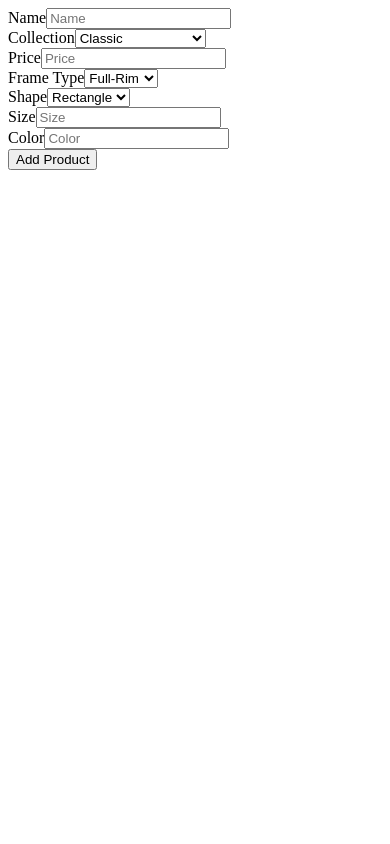
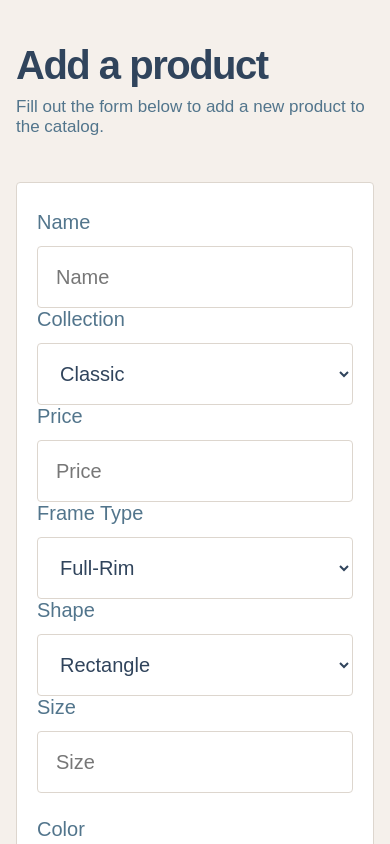
Before and after one commit to bkibet-dev/verre, a React (Vite) app in the folder verre/: page / in a window 390 px wide. Shown: the top 844 px of the page. Built offline with nearby package versions, Linux system fonts and the light colour scheme.

Commit message:
added styles in AddProduct.css

```diff
--- a/verre/src/components/AddProduct.css
+++ b/verre/src/components/AddProduct.css
@@ -0,0 +1,200 @@
+* {
+    box-sizing: border-box;
+}
+
+body {
+    margin: 0;
+    background: #f5f0eb;
+    color: #30445c;
+    font-family: Arial, Helvetica, sans-serif;
+}
+
+.add-product-page {
+    width: min(1120px, calc(100% - 96px));
+    margin: 80px auto 140px;
+    flex: 1;
+}
+
+.page-heading {
+    margin-bottom: 45px;
+}
+
+.page-heading h1 {
+    margin: 0 0 12px;
+    color: #30445c;
+    font-size: 54px;
+    line-height: 1;
+    letter-spacing: -1.5px;
+}
+
+.page-heading p {
+    margin: 0;
+    color: #52758c;
+    font-size: 21px;
+}
+
+.product-form {
+    background: #ffffff;
+    border: 1px solid #ddd6ce;
+    border-radius: 4px;
+    padding: 60px;
+}
+
+.form-row {
+    display: grid;
+    grid-template-columns: 1fr 1fr;
+    gap: 28px;
+    margin-bottom: 32px;
+}
+
+.form-field {
+    display: flex;
+    flex-direction: column;
+}
+
+.form-field.full-width {
+    grid-column: 1 / -1;
+}
+
+.form-field label {
+    margin-bottom: 12px;
+    color: #52758c;
+    font-size: 20px;
+}
+
+.form-field input,
+.form-field select,
+.form-field textarea {
+    width: 100%;
+    padding: 18px;
+    border: 1px solid #ddd6ce;
+    border-radius: 4px;
+    background: #ffffff;
+    color: #30445c;
+    font-size: 20px;
+    font-family: inherit;
+    outline: none;
+    transition: border-color 0.2s ease;
+}
+
+.form-field input,
+.form-field select {
+    height: 62px;
+}
+
+.form-field textarea {
+    min-height: 160px;
+    resize: vertical;
+    line-height: 1.5;
+}
+
+.form-field input::placeholder,
+.form-field textarea::placeholder {
+    color: #777777;
+}
+
+.form-field input:focus,
+.form-field select:focus,
+.form-field textarea:focus {
+    border-color: #658ba0;
+    box-shadow: 0 0 0 3px rgba(101, 139, 160, 0.1);
+}
+
+.error {
+    margin-top: 7px;
+    color: #b44d42;
+    font-size: 14px;
+}
+
+.form-actions {
+    display: flex;
+    gap: 18px;
+    margin-top: 40px;
+}
+
+.primary-button,
+.secondary-button {
+    padding: 17px 34px;
+    border-radius: 4px;
+    font-size: 20px;
+    font-weight: 600;
+    cursor: pointer;
+    transition: all 0.2s ease;
+}
+
+.primary-button {
+    border: 1px solid #30445c;
+    background: #30445c;
+    color: #ffffff;
+}
+
+.secondary-button {
+    border: 1px solid #ddd6ce;
+    background: #ffffff;
+    color: #30445c;
+}
+
+.primary-button:hover {
+    background: #25384e;
+    border-color: #25384e;
+}
+
+.secondary-button:hover {
+    background: #f7f3ef;
+    border-color: #c8bfb5;
+}
+
+.success-toast {
+    margin-top: 20px;
+    padding: 14px 18px;
+    border-radius: 4px;
+    background: #edf5ef;
+    color: #3f6848;
+    font-size: 16px;
+    animation: slideIn 0.3s ease;
+}
+
+@keyframes slideIn {
+    from {
+        opacity: 0;
+        transform: translateY(-10px);
+    }
+    to {
+        opacity: 1;
+        transform: translateY(0);
+    }
+}
+
+@media (max-width: 700px) {
+    .add-product-page {
+        width: calc(100% - 32px);
+        margin: 45px auto 80px;
+    }
+
+    .page-heading h1 {
+        font-size: 40px;
+    }
+
+    .page-heading p {
+        font-size: 17px;
+    }
+
+    .product-form {
+        padding: 28px 20px;
+    }
+
+    .form-row {
+        grid-template-columns: 1fr;
+        gap: 25px;
+        margin-bottom: 25px;
+    }
+
+    .form-actions {
+        flex-direction: column;
+    }
+
+    .primary-button,
+    .secondary-button {
+        width: 100%;
+    }
+}
--- a/verre/src/pages/AddProduct.jsx
+++ b/verre/src/pages/AddProduct.jsx
@@ -1,6 +1,7 @@
 import { useState } from 'react';
 import { useNavigate } from 'react-router-dom';
 import { useProducts } from '../components/useProduct';
+import '../components/AddProduct.css';
 
 const collections = ['Classic', 'Modern Minimalist', 'Retro & Vintage', 'Sports Active'];
 const frameTypes = ['Full-Rim', 'Half-Rim', 'Rimless'];
@@ -63,8 +64,18 @@ export default function AddProduct() {
         setTimeout(() => navigate(`/products/${product.id}`), 1000);
     };
 
+    const handleCancel = () => {
+        navigate('/products');
+        setShowToast(false);
+    }
+
     return (
-        <form onSubmit={handleSubmit}>
+        <div className="add-product-page">
+            <div className="page-heading">
+                <h1>Add a product</h1>
+                <p>Fill out the form below to add a new product to the catalog.</p>
+            </div>
+            <form className="product-form" onSubmit={handleSubmit}>
                 <div className="form-field">
                     <label htmlFor="name">Name</label>
                     <input id="name" type="text" placeholder="Name" value={form.name} onChange={update('name')} />
@@ -117,8 +128,10 @@ export default function AddProduct() {
                 </div>
                 <div className="form-actions">
                     <button type="submit" className="primary-button">Add Product</button>
+                    <button type="button" className="secondary-button" onClick={handleCancel}>Cancel</button>
                 </div>
                 {showToast && (<div className="success-toast">Product added successfully!</div>)}
             </form>
+        </div>
     );
 }
```
Lines whose indentation alone changed are shown as unchanged.
